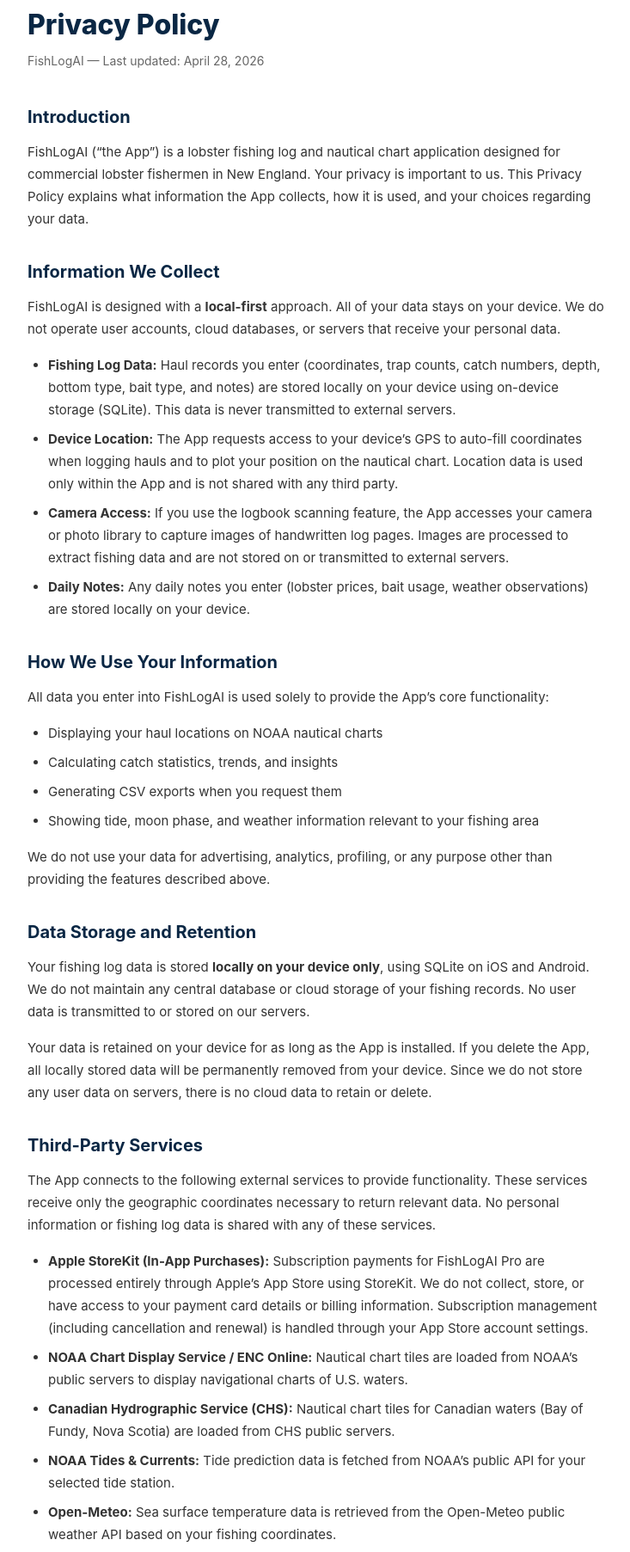
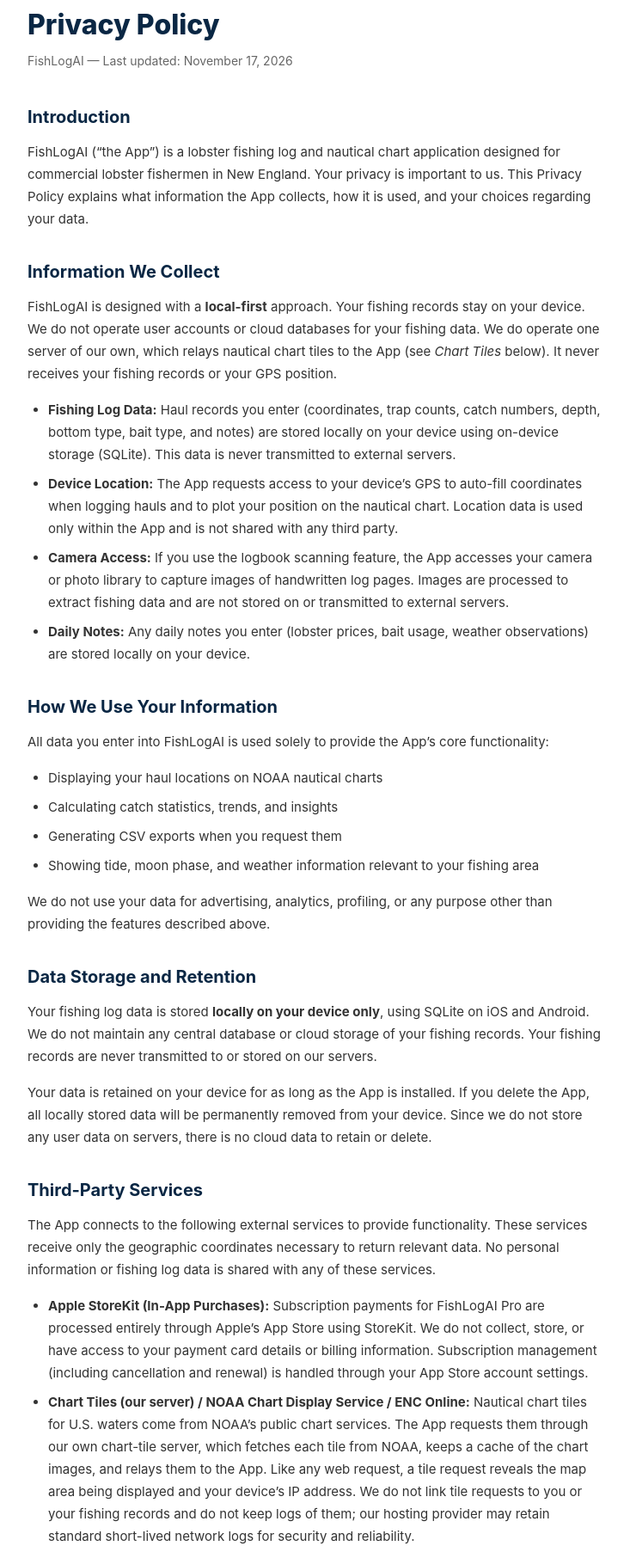
Before and after one commit to puttyj2/fishlogai-pages, a plain HTML site: page privacy.html in a window 1280 px wide. Shown: the part 45-1850 px from the top of the page at 86% size, without its empty margins (272-1005 px from the left). Drawn offline with Linux system fonts and the light colour scheme.

Commit message:
Privacy policy: disclose chart-tile relay server

```diff
--- a/privacy.html
+++ b/privacy.html
@@ -68,7 +68,7 @@
 <body>
   <div class="container">
     <h1>Privacy Policy</h1>
-    <p class="subtitle">FishLogAI &mdash; Last updated: April 28, 2026</p>
+    <p class="subtitle">FishLogAI &mdash; Last updated: November 17, 2026</p>
 
     <h2>Introduction</h2>
     <p>
@@ -80,9 +80,10 @@
 
     <h2>Information We Collect</h2>
     <p>
-      FishLogAI is designed with a <strong>local-first</strong> approach. All of your data stays
-      on your device. We do not operate user accounts, cloud databases, or servers that receive
-      your personal data.
+      FishLogAI is designed with a <strong>local-first</strong> approach. Your fishing records stay
+      on your device. We do not operate user accounts or cloud databases for your fishing data.
+      We do operate one server of our own, which relays nautical chart tiles to the App (see
+      <em>Chart Tiles</em> below). It never receives your fishing records or your GPS position.
     </p>
     <ul>
       <li>
@@ -125,7 +126,7 @@
     <p>
       Your fishing log data is stored <strong>locally on your device only</strong>, using SQLite
       on iOS and Android. We do not maintain any central database or cloud storage of your fishing
-      records. No user data is transmitted to or stored on our servers.
+      records. Your fishing records are never transmitted to or stored on our servers.
     </p>
     <p>
       Your data is retained on your device for as long as the App is installed. If you delete the
@@ -148,8 +149,13 @@
         App Store account settings.
       </li>
       <li>
-        <strong>NOAA Chart Display Service / ENC Online:</strong> Nautical chart tiles are loaded
-        from NOAA&rsquo;s public servers to display navigational charts of U.S. waters.
+        <strong>Chart Tiles (our server) / NOAA Chart Display Service / ENC Online:</strong>
+        Nautical chart tiles for U.S. waters come from NOAA&rsquo;s public chart services. The App
+        requests them through our own chart-tile server, which fetches each tile from NOAA, keeps a
+        cache of the chart images, and relays them to the App. Like any web request, a tile request
+        reveals the map area being displayed and your device&rsquo;s IP address. We do not link tile
+        requests to you or your fishing records and do not keep logs of them; our hosting provider
+        may retain standard short-lived network logs for security and reliability.
       </li>
       <li>
         <strong>Canadian Hydrographic Service (CHS):</strong> Nautical chart tiles for Canadian
```
